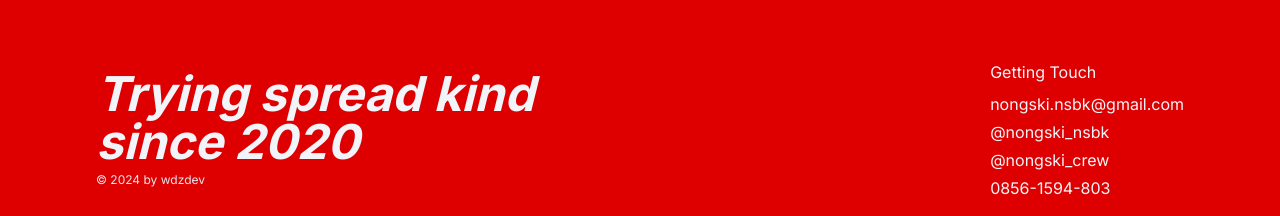
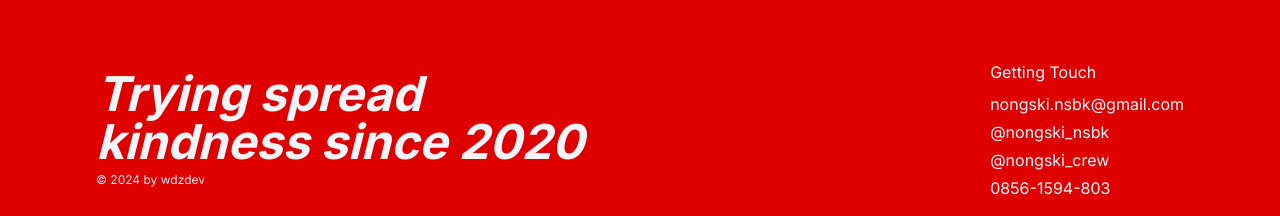
Before and after one commit to waidzk/nongski-page, a Next.js app: page / in a window 1280 px wide. Shown: the part 3779-3995 px from the top of the page. Built offline with nearby package versions, Linux system fonts and the light colour scheme.

Commit message:
feat: correcting grammar in footer

```diff
--- a/app/sections/Footer.tsx
+++ b/app/sections/Footer.tsx
@@ -4,7 +4,7 @@ const Footer = () => {
       <div className="w-full flex flex-col md:flex-row gap-5 justify-between items-start md:items-center bg-[#DE0000] p-8 md:p-24">
         <div>
           <h1 className="text-5xl font-bold italic text-slate-100 max-w-[500px]">
-            Trying spread kind since 2020
+            Trying spread kindness since 2020
           </h1>
           <span className="text-slate-200 text-xs">
             &copy; 2024 by <a href="https://waidzk.vercel.app">wdzdev</a>
```
